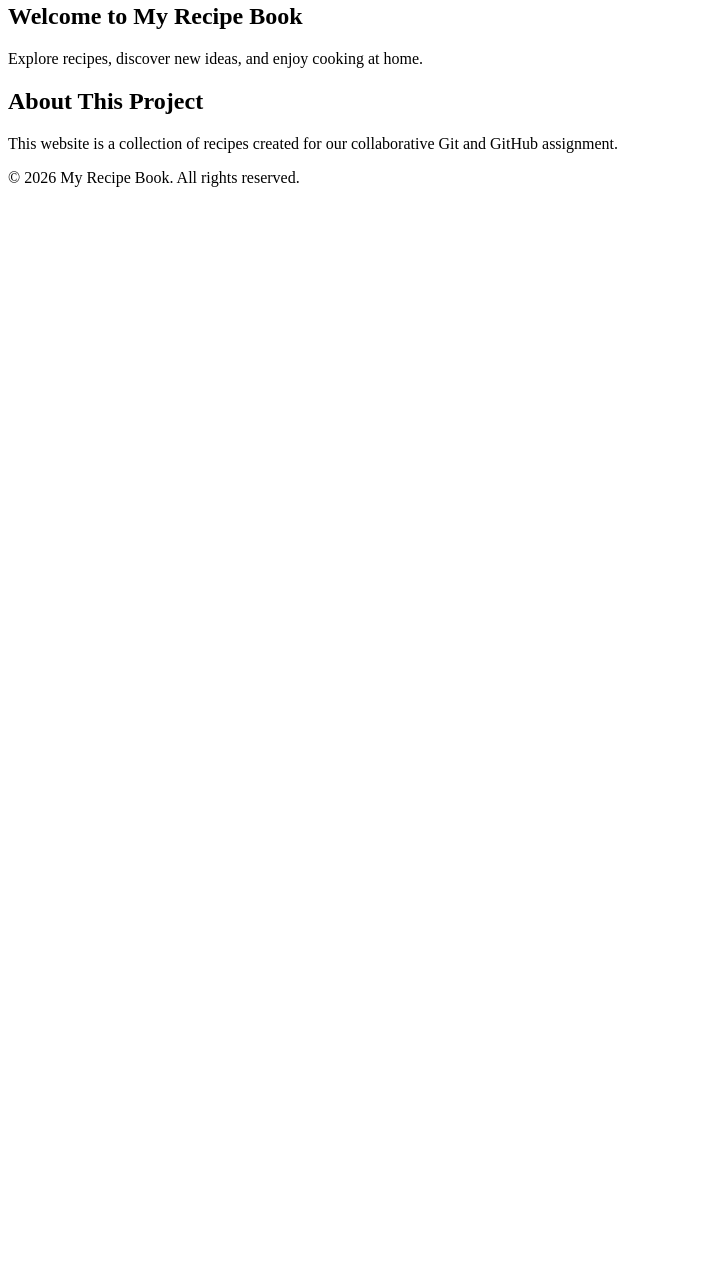
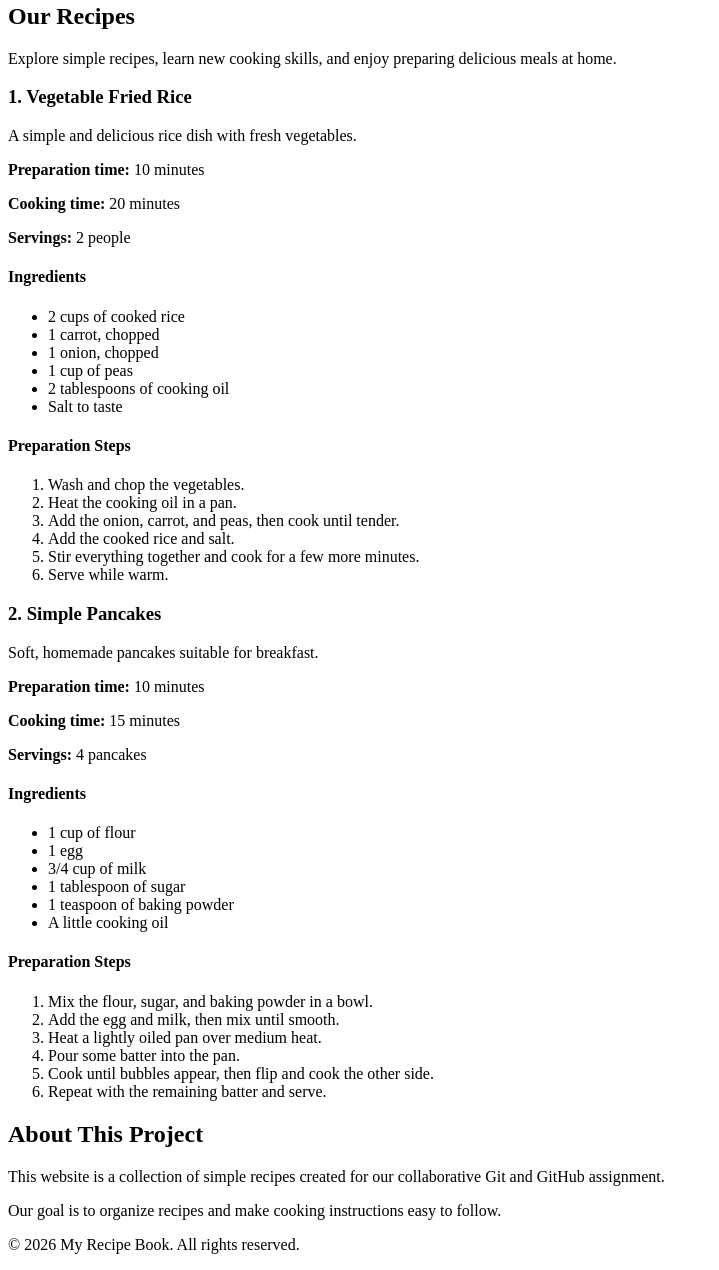
Before and after one commit to roxaneisaro12/recipe-book-collaboration, a plain HTML site: page index.html in a window 1280 px wide. Shown: the part 185-1455 px from the top of the page, without its empty margins (0-719 px from the left). Before the commit the page ends 800 px from the top, so only its background shows below. Drawn offline with Linux system fonts and the light colour scheme.

Commit message:
Add recipe content and sections

```diff
--- a/index.html
+++ b/index.html
@@ -17,19 +17,76 @@
                 <li><a href="#home">Home</a></li>
                 <li><a href="#recipes">Recipes</a></li>
                 <li><a href="#about">About</a></li>
-        </ul>
+            </ul>
         </nav>
     </header>
 
     <main id="home">
         <section id="recipes">
-            <h2>Welcome to My Recipe Book</h2>
-            <p>Explore recipes, discover new ideas, and enjoy cooking at home.</p>
+            <h2>Our Recipes</h2>
+            <p>Explore simple recipes, learn new cooking skills, and enjoy preparing delicious meals at home.</p>
+
+            <article>
+                <h3>1. Vegetable Fried Rice</h3>
+                <p>A simple and delicious rice dish with fresh vegetables.</p>
+                <p><strong>Preparation time:</strong> 10 minutes</p>
+                <p><strong>Cooking time:</strong> 20 minutes</p>
+                <p><strong>Servings:</strong> 2 people</p>
+
+                <h4>Ingredients</h4>
+                <ul>
+                    <li>2 cups of cooked rice</li>
+                    <li>1 carrot, chopped</li>
+                    <li>1 onion, chopped</li>
+                    <li>1 cup of peas</li>
+                    <li>2 tablespoons of cooking oil</li>
+                    <li>Salt to taste</li>
+                </ul>
+
+                <h4>Preparation Steps</h4>
+                <ol>
+                    <li>Wash and chop the vegetables.</li>
+                    <li>Heat the cooking oil in a pan.</li>
+                    <li>Add the onion, carrot, and peas, then cook until tender.</li>
+                    <li>Add the cooked rice and salt.</li>
+                    <li>Stir everything together and cook for a few more minutes.</li>
+                    <li>Serve while warm.</li>
+                </ol>
+            </article>
+
+            <article>
+                <h3>2. Simple Pancakes</h3>
+                <p>Soft, homemade pancakes suitable for breakfast.</p>
+                <p><strong>Preparation time:</strong> 10 minutes</p>
+                <p><strong>Cooking time:</strong> 15 minutes</p>
+                <p><strong>Servings:</strong> 4 pancakes</p>
+
+                <h4>Ingredients</h4>
+                <ul>
+                    <li>1 cup of flour</li>
+                    <li>1 egg</li>
+                    <li>3/4 cup of milk</li>
+                    <li>1 tablespoon of sugar</li>
+                    <li>1 teaspoon of baking powder</li>
+                    <li>A little cooking oil</li>
+                </ul>
+
+                <h4>Preparation Steps</h4>
+                <ol>
+                    <li>Mix the flour, sugar, and baking powder in a bowl.</li>
+                    <li>Add the egg and milk, then mix until smooth.</li>
+                    <li>Heat a lightly oiled pan over medium heat.</li>
+                    <li>Pour some batter into the pan.</li>
+                    <li>Cook until bubbles appear, then flip and cook the other side.</li>
+                    <li>Repeat with the remaining batter and serve.</li>
+                </ol>
+            </article>
         </section>
 
         <section id="about">
             <h2>About This Project</h2>
-            <p>This website is a collection of recipes created for our collaborative Git and GitHub assignment.</p>
+            <p>This website is a collection of simple recipes created for our collaborative Git and GitHub assignment.</p>
+            <p>Our goal is to organize recipes and make cooking instructions easy to follow.</p>
         </section>
     </main>
 
```
